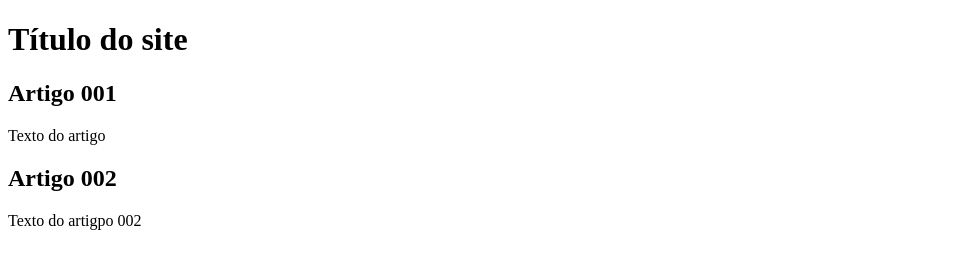
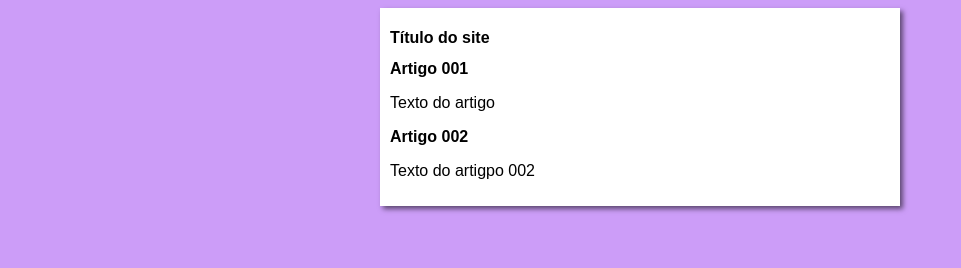
Before and after one commit to Marlon-Santiago/projeto_Site, a plain HTML site: page index.html in a window 1280 px wide. Shown: the whole page, without its empty margins (0-961 px from the left). Drawn offline with Linux system fonts and the light colour scheme.

Commit message:
iniciei o design

```diff
--- /dev/null
+++ b/Estilis/style.css
@@ -0,0 +1,16 @@
+* {
+    font-family: Arial, Helvetica, sans-serif;
+    font-size: 16px;
+}
+
+body {
+    background-color: rgb(204, 157, 248);
+}
+
+main {
+    background-color: white;
+    width: 500px;
+    margin: auto;
+    padding: 10px;
+    box-shadow: 3px 3px 5px rgba(0, 0, 0, 0.548);
+}
--- a/index.html
+++ b/index.html
@@ -5,6 +5,7 @@
     <meta http-equiv="X-UA-Compatible" content="IE=edge">
     <meta name="viewport" content="width=device-width, initial-scale=1.0">
     <title>Título do Site</title>
+    <link rel="stylesheet" href="Estilis/style.css">
 </head>
 <body>
  <main>
```
